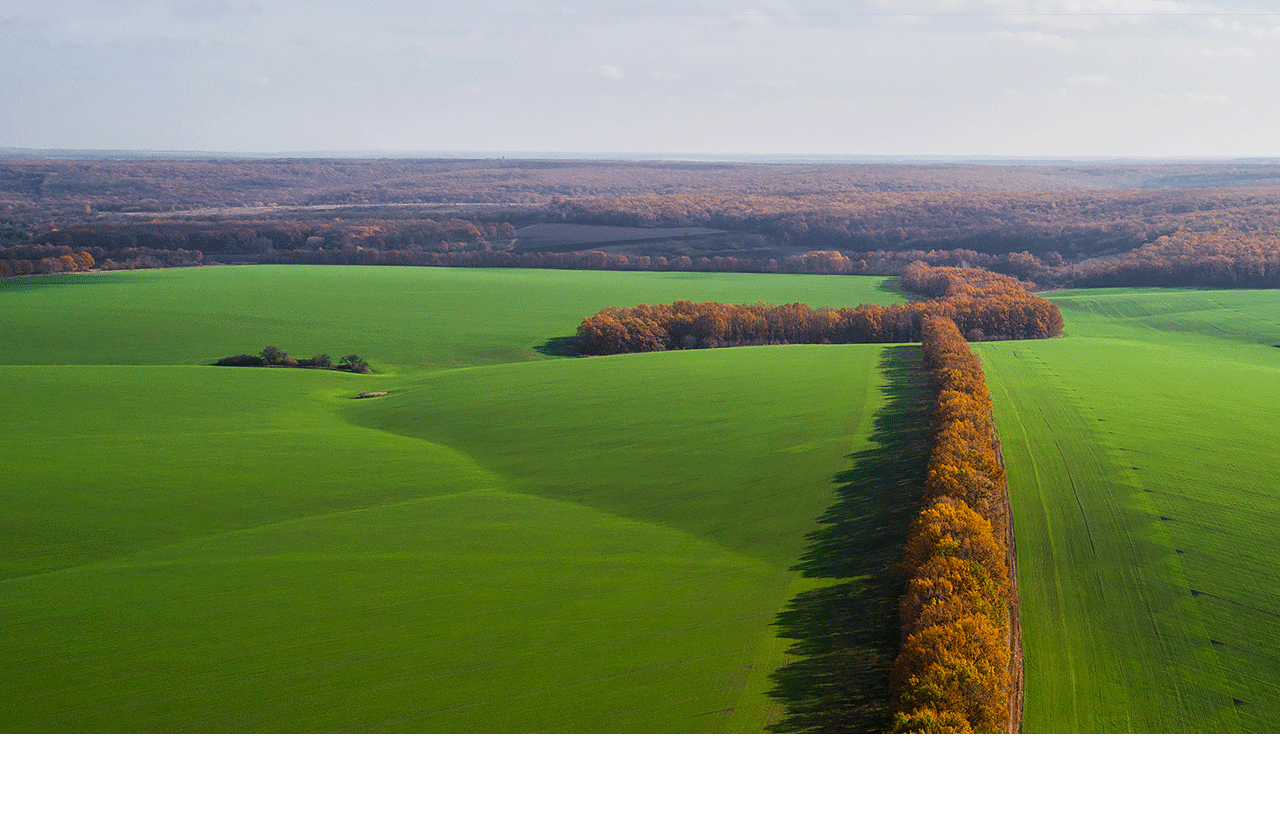
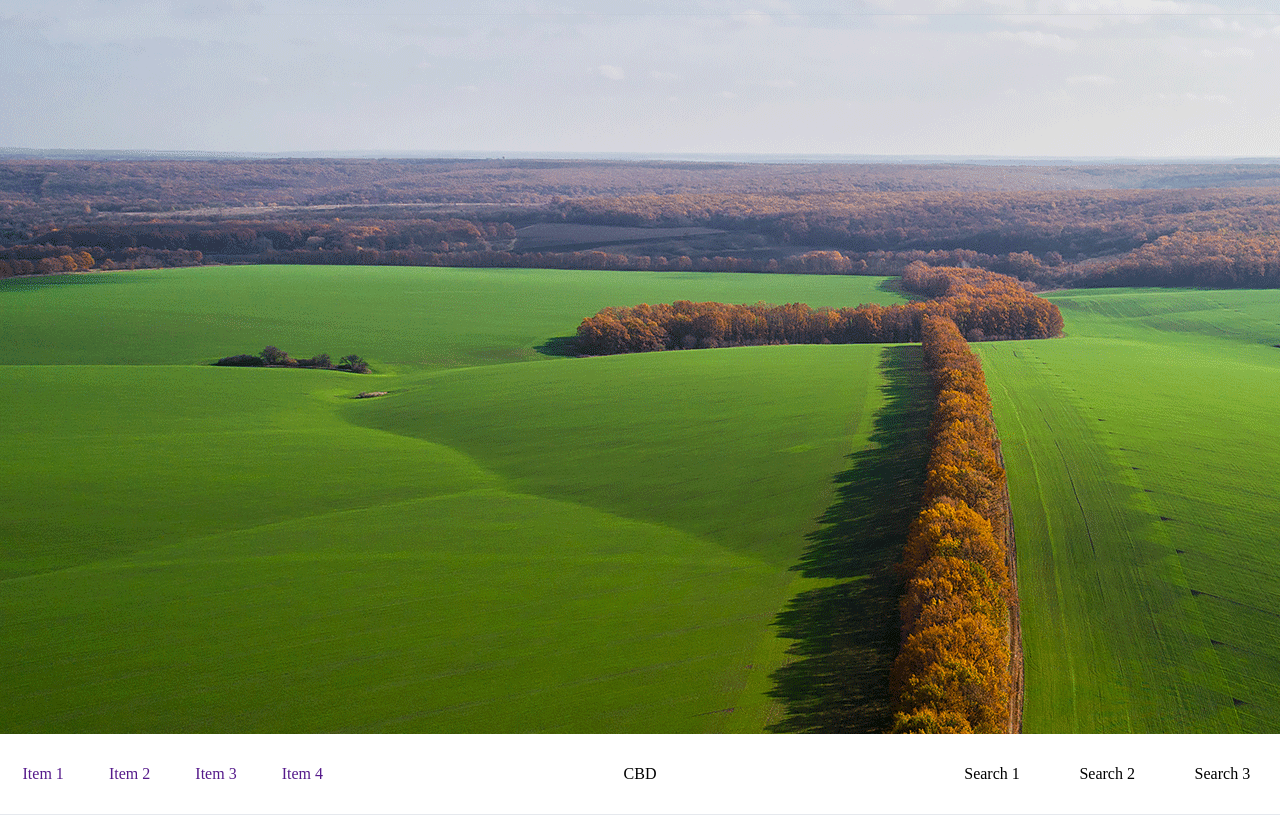
Before and after one commit to Navi-coM/les43_git_conflict, a plain HTML site: page index.html in a window 1280 px wide. Shown: the part 66-881 px from the top of the page. Before the commit the page ends 800 px from the top, so only its background shows below. Drawn offline with Linux system fonts and the light colour scheme.

Commit message:
added footer

```diff
--- a/index.html
+++ b/index.html
@@ -67,6 +67,28 @@
     </main>
 
     <footer>
+        <nav class="nav">
+            <ul class="nav-menu">
+                <li class="nav-menu__item">
+                    <a href="" class="nav-menu__link">Item 1</a>
+                </li>
+                <li class="nav-menu__item">
+                    <a href="" class="nav-menu__link">Item 2</a>
+                </li>
+                <li class="nav-menu__item">
+                    <a href="" class="nav-menu__link">Item 3</a>
+                </li>
+                <li class="nav-menu__item">
+                    <a href="" class="nav-menu__link">Item 4</a>
+                </li>
+            </ul>
+            <div class="header-logo">CBD</div>
+            <ul class="nav-search">
+                <li class="nav-search__item">Search 1</li>
+                <li class="nav-search__item">Search 2</li>
+                <li class="nav-search__item">Search 3</li>
+            </ul>
+        </nav>
 
     </footer>
     <script src="script/script.js"></script>
```
